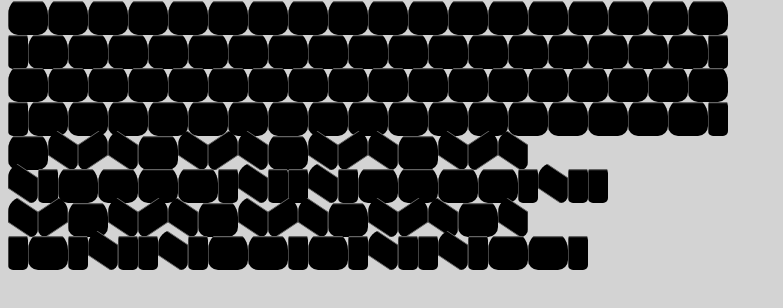
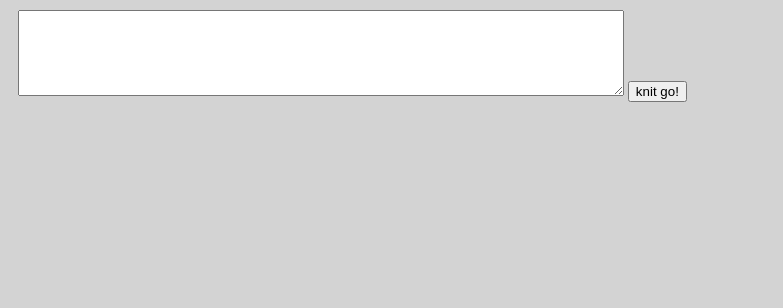
Before and after one commit to cotabas/cakd, a plain HTML site: page index.html in a window 1280 px wide. Shown: the whole page, without its empty margins (0-783 px from the left). Drawn offline with Linux system fonts and the light colour scheme.

Commit message:
added text area for knit instructions

```diff
--- a/index.html
+++ b/index.html
@@ -8,6 +8,12 @@
   <title>Document</title>
 </head>
 <body>
-  <div class="rows" id="main"></div>
+  <section>
+    <textarea id="knitInstructions"></textarea>
+    <button id="knit">knit go!</button>
+  </section>
+  <section>
+    <div class="rows" id="main"></div>
+  </section>
 </body>
 </html>
--- a/script.js
+++ b/script.js
@@ -122,7 +122,9 @@ const knitRight = {
   vb: "0 0.5 3 4",
   d: "M 3 0 L 0 2 L 0 5 L 3 3 L 3 0"
 }
-let main = window.document.getElementById("main")
+let main = window.document.getElementById("main");
+const knitInstructions = window.document.getElementById("knitInstructions");
+const subButton = window.document.getElementById("knit");
 
 const addRow = () => {
   const div = document.createElement("div")
@@ -145,7 +147,8 @@ const addStitch = (st, element) => {
   stitch.appendChild(path);
 }
 
-lines = test2.split("\n")
+const knit = (input) => {
+  lines = input.split("\n")
   for (let r = 0; r < lines.length; r++) {
     let halfie = false;
     lines[r] = lines[r].replaceAll(",", "")
@@ -184,3 +187,9 @@ for (let r = 0; r < lines.length; r++) {
     }
     addRow()
   }
+}
+
+subButton.addEventListener("click", () => {
+  console.log(knitInstructions.value);
+  knit(knitInstructions.value)
+});
--- a/style.css
+++ b/style.css
@@ -5,6 +5,15 @@ body {
 .rows {
   display: flex;
   margin-top: -.4rem;
+}
+
+section {
+  margin: 10px;
+}
+
+#knitInstructions {
+  width: 75ch;
+  height: 5rem;
 }
 
 path, svg {
```
Lines whose indentation alone changed are shown as unchanged.
